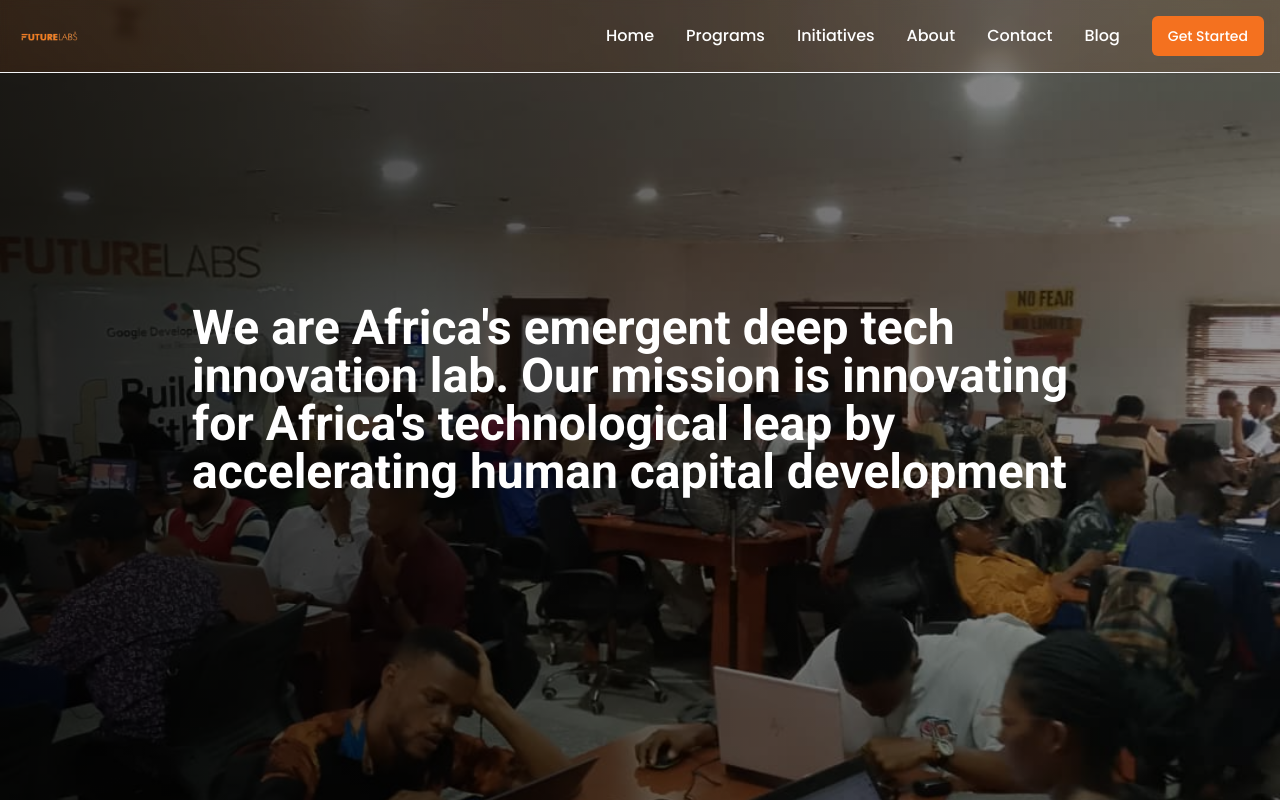
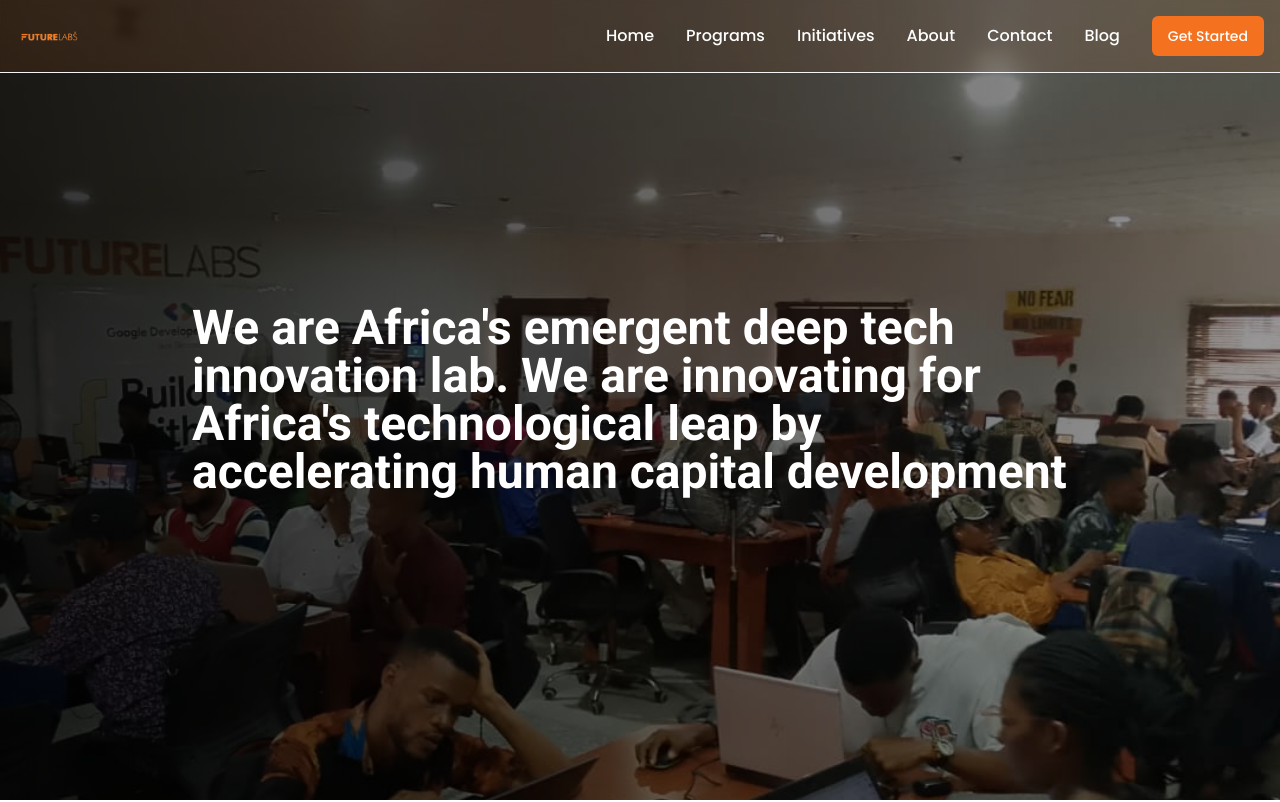
Before and after one commit to FutureLabss/futurelabs-africa-rise, a React (Vite) app: page / in a window 1280 px wide. Shown: the top 802 px of the page. Built offline with nearby package versions, Linux system fonts and the light colour scheme.

Commit message:
Update hero text

```diff
--- a/src/components/Hero.tsx
+++ b/src/components/Hero.tsx
@@ -13,7 +13,7 @@ const Hero = () => {
       <div className="container mx-auto px-4 sm:px-6 lg:px-8 relative z-10">
         <div className="max-w-4xl mx-auto text-center md:text-left">
           <h1 className="text-2xl sm:text-3xl md:text-4xl lg:text-5xl font-bold leading-tight font-roboto text-white">
-            We are Africa's emergent deep tech innovation lab. Our mission is innovating for Africa's technological leap by accelerating human capital development
+            We are Africa's emergent deep tech innovation lab. We are innovating for Africa's technological leap by accelerating human capital development
           </h1>
         </div>
       </div>
```
